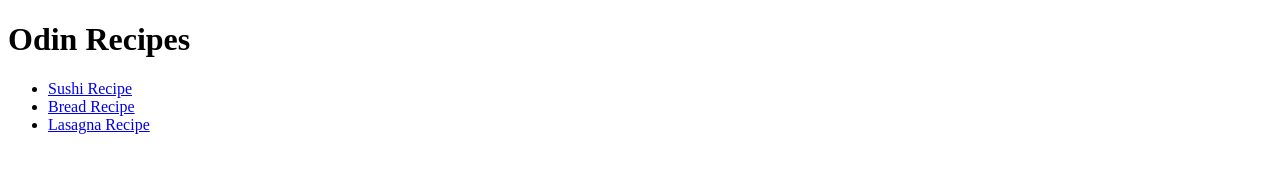
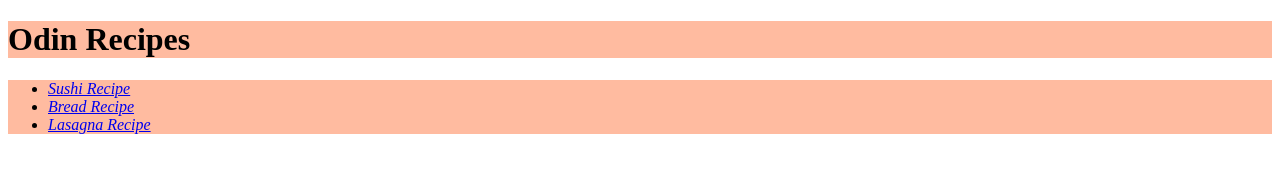
Before and after one commit to AliAlami107/odin-recipes, a plain HTML site: page index.html in a window 1280 px wide. Drawn offline with Linux system fonts and the light colour scheme.

Commit message:
added some css to the index page

```diff
--- a/index.html
+++ b/index.html
@@ -3,6 +3,7 @@
 <head>
     <meta charset="UTF-8">
     <title>Recipes</title>
+    <link rel="stylesheet" href="styles.css">
 </head>
 <body>
     <h1>Odin Recipes</h1>
--- /dev/null
+++ b/styles.css
@@ -0,0 +1,9 @@
+h1 {
+    color : black;
+    background-color: rgb(255, 187, 160);
+}
+
+ul {
+    font-style: italic;
+    background-color: rgb(255, 187, 160);
+}
```
